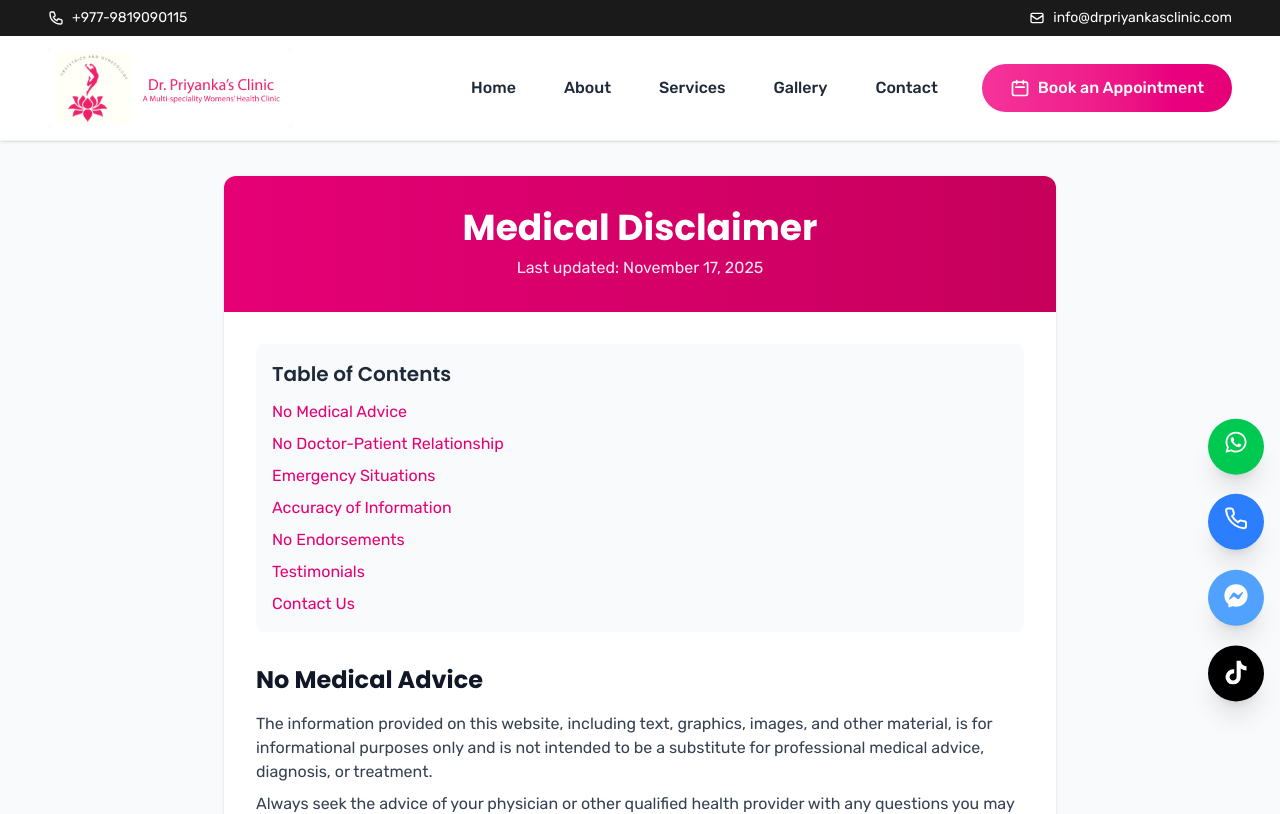
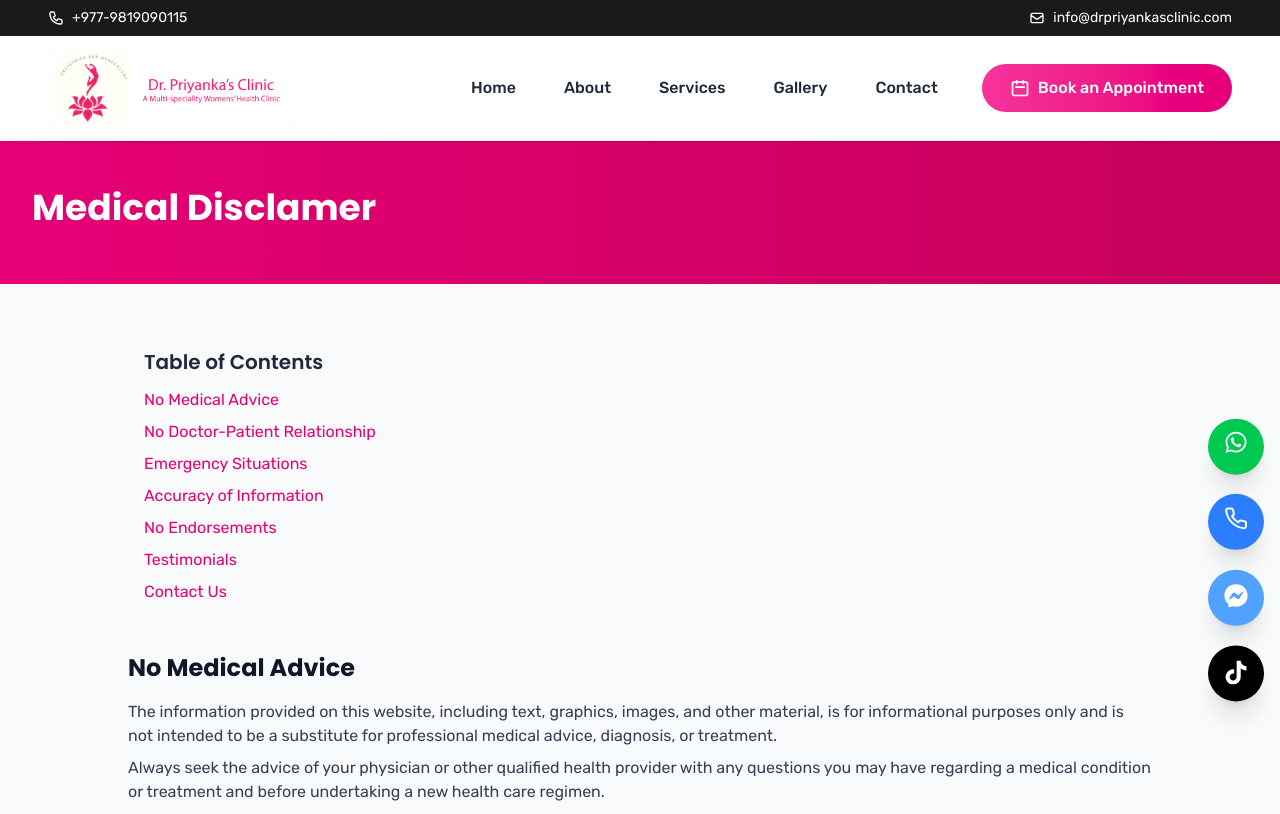
Before and after one commit to SRIYOGconsulting/drpriyankasclinic, a React (Vite) app: page /disclaimer in a window 1280 px wide. Shown: the top 814 px of the page. Built offline with nearby package versions, Linux system fonts and the light colour scheme.

Commit message:
layout of TOS, privacy and discalmers

```diff
--- a/src/pages/Disclaimer.jsx
+++ b/src/pages/Disclaimer.jsx
@@ -18,23 +18,19 @@ export default function Disclaimer() {
   ];
 
   return (
-    <div className="min-h-screen bg-gray-50 py-12">
-      <div className="max-w-4xl mx-auto px-4 sm:px-6 lg:px-8 pt-8">
-        <div className="bg-white rounded-xl shadow-sm overflow-hidden">
-          {/* Header */}
-          <div className="bg-gradient-to-r from-pink-600 to-pink-700 text-white p-6 md:p-8">
-            <div className="text-center">
-              <h1 className="text-3xl md:text-4xl font-bold mb-2">Medical Disclaimer</h1>
-              <p className="text-pink-100">Last updated: {new Date().toLocaleDateString('en-US', {
-                year: 'numeric',
-                month: 'long',
-                day: 'numeric'
-              })}</p>
+<div className="min-h-screen bg-gray-50 pt-20 pb-9 md:pt-11 md:pb-11">
+  {/* Full Width Header/Ribbon */}
+  <div className="bg-gradient-to-r from-pink-600 to-pink-700 text-white w-full">
+    <div className="max-w-7xl mx-auto px-4 md:px-8 py-12">
+      <h1 className="text-3xl md:text-4xl font-bold mb-2">
+        Medical Disclamer
+      </h1>
     </div>
   </div>
 
-          {/* Main Content */}
-          <div className="p-6 md:p-8">
+      {/* Main Content - 80% Width */}
+      <div className="max-w-7xl mx-auto px-4 md:px-8 py-12">
+        <div className="max-w-5xl mx-auto">
           <div className="prose prose-pink max-w-none">
             {/* Table of Contents */}
             <div className="mb-8 p-4 bg-gray-50 rounded-lg">
@@ -159,6 +155,5 @@ export default function Disclaimer() {
         </div>
       </div>
     </div>
-    </div>
   );
 }
--- a/src/pages/PrivacyPolicy.jsx
+++ b/src/pages/PrivacyPolicy.jsx
@@ -17,23 +17,19 @@ export default function PrivacyPolicy() {
   ];
 
   return (
-    <div className="min-h-screen bg-gray-50 py-12">
-      <div className="max-w-4xl mx-auto px-4 sm:px-6 lg:px-8 pt-8">
-        <div className="bg-white rounded-xl shadow-sm overflow-hidden">
-          {/* Header */}
-          <div className="bg-gradient-to-r from-pink-600 to-pink-700 text-white p-6 md:p-8">
-            <div className="text-center">
-              <h1 className="text-3xl md:text-4xl font-bold mb-2">Privacy Policy</h1>
-              <p className="text-pink-100">Last updated: {new Date().toLocaleDateString('en-US', {
-                year: 'numeric',
-                month: 'long',
-                day: 'numeric'
-              })}</p>
+<div className="min-h-screen bg-gray-50 pt-20 pb-9 md:pt-11 md:pb-11">
+  {/* Full Width Header/Ribbon */}
+  <div className="bg-gradient-to-r from-pink-600 to-pink-700 text-white w-full">
+    <div className="max-w-7xl mx-auto px-4 md:px-8 py-12">
+      <h1 className="text-3xl md:text-4xl font-bold mb-2">
+        Privacy Policy
+      </h1>
     </div>
   </div>
 
-          {/* Main Content */}
-          <div className="p-6 md:p-8">
+      {/* Main Content - 80% Width */}
+      <div className="max-w-7xl mx-auto px-4 md:px-8 py-12">
+        <div className="max-w-5xl mx-auto">
           <div className="prose prose-pink max-w-none">
             {/* Table of Contents */}
             <div className="mb-8 p-4 bg-gray-50 rounded-lg">
@@ -143,6 +139,5 @@ export default function PrivacyPolicy() {
         </div>
       </div>
     </div>
-    </div>
   );
 }
--- a/src/pages/TermsOfService.jsx
+++ b/src/pages/TermsOfService.jsx
@@ -20,23 +20,19 @@ export default function TermsOfService() {
   ];
 
   return (
-    <div className="min-h-screen bg-gray-50 py-12">
-      <div className="max-w-4xl mx-auto px-4 sm:px-6 lg:px-8 pt-8">
-        <div className="bg-white rounded-xl shadow-sm overflow-hidden">
-          {/* Header */}
-          <div className="bg-gradient-to-r from-pink-600 to-pink-700 text-white p-6 md:p-8">
-            <div className="text-center">
-              <h1 className="text-3xl md:text-4xl font-bold mb-2">Terms of Service</h1>
-              <p className="text-pink-100">Last updated: {new Date().toLocaleDateString('en-US', {
-                year: 'numeric',
-                month: 'long',
-                day: 'numeric'
-              })}</p>
+<div className="min-h-screen bg-gray-50 pt-20 pb-9 md:pt-11 md:pb-11">
+  {/* Full Width Header/Ribbon */}
+  <div className="bg-gradient-to-r from-pink-600 to-pink-700 text-white w-full">
+    <div className="max-w-7xl mx-auto px-4 md:px-8 py-12">
+      <h1 className="text-3xl md:text-4xl font-bold mb-2">
+        Terms of Service
+      </h1>
     </div>
   </div>
 
-          {/* Main Content */}
-          <div className="p-6 md:p-8">
+      {/* Main Content - 80% Width */}
+      <div className="max-w-7xl mx-auto px-4 md:px-8 py-12">
+        <div className="max-w-5xl mx-auto">
           <div className="prose prose-pink max-w-none">
             {/* Table of Contents */}
             <div className="mb-8 p-4 bg-gray-50 rounded-lg">
@@ -200,6 +196,5 @@ export default function TermsOfService() {
         </div>
       </div>
     </div>
-    </div>
   );
 }
```
Lines whose indentation alone changed are shown as unchanged.
